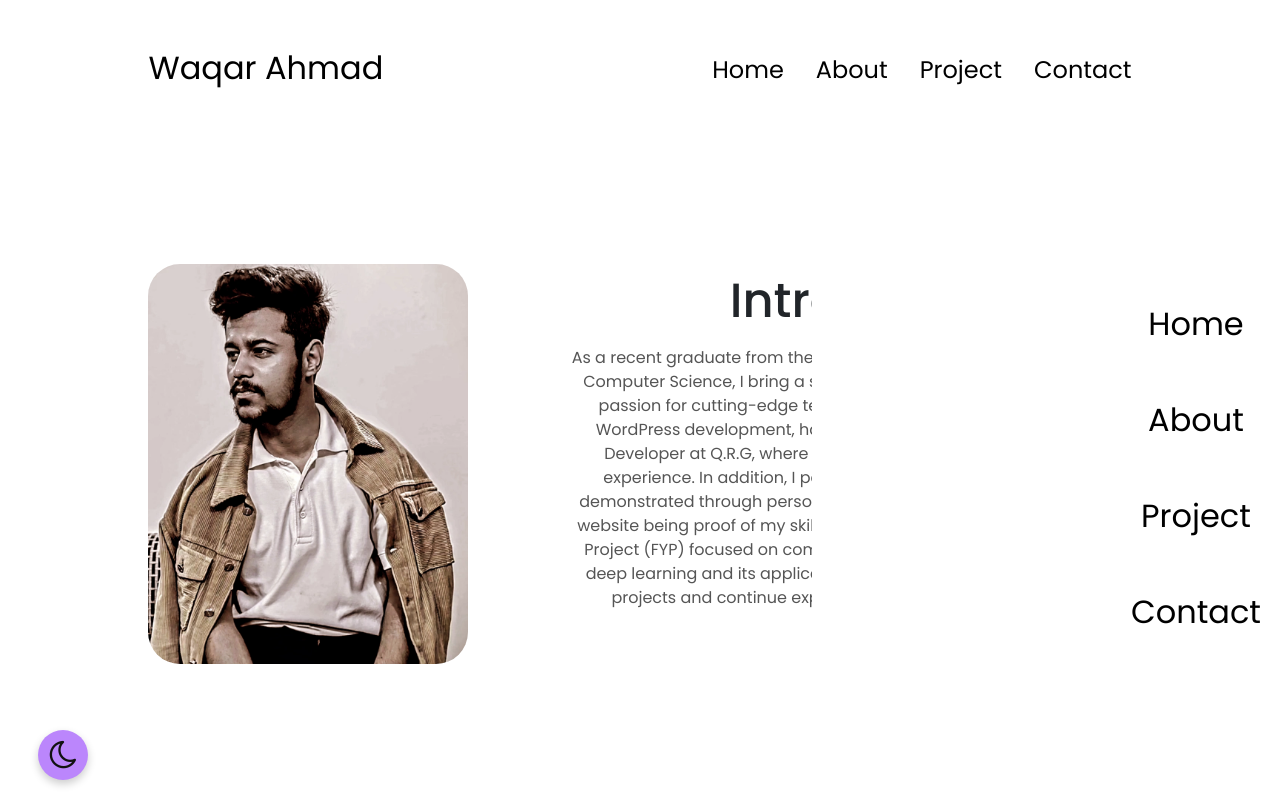
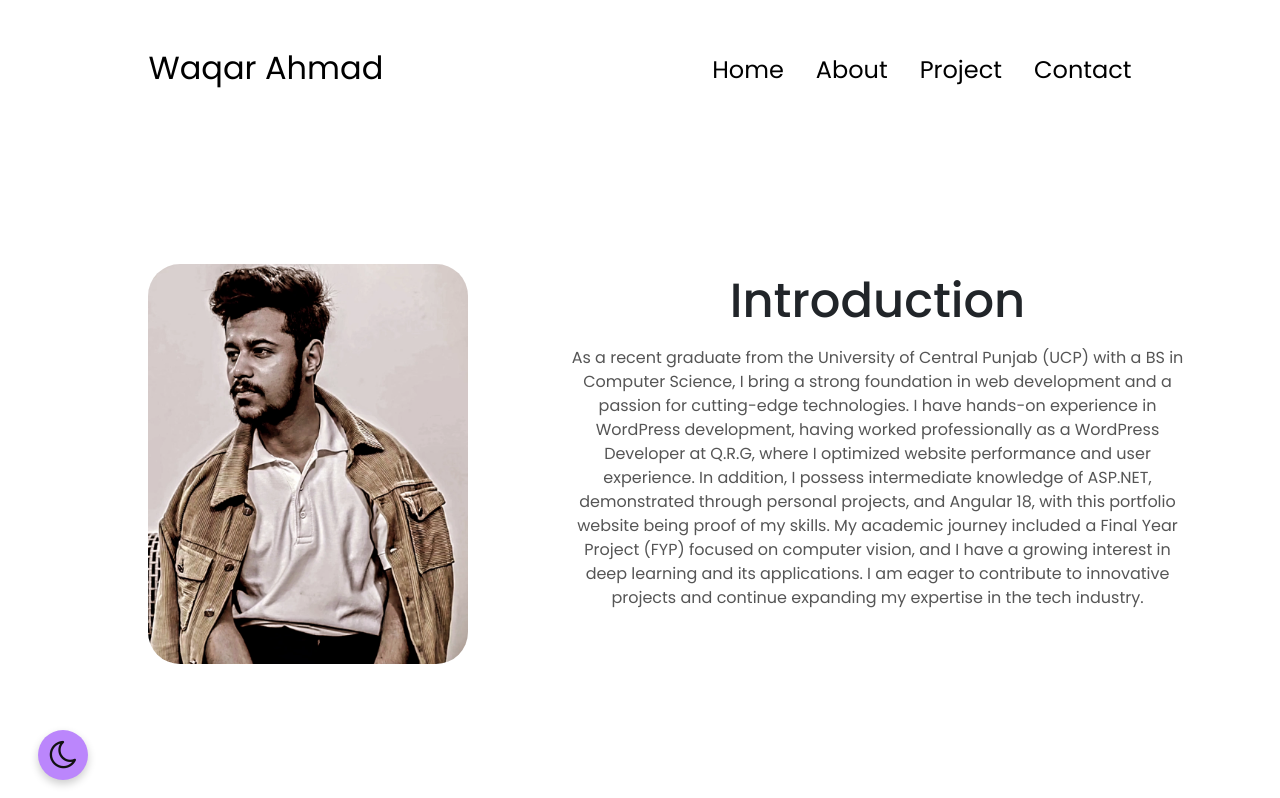
Before and after one commit to waqarahmad30/My-Portfolio, an Angular app: page /About in a window 1280 px wide. Shown: the top 798 px of the page. Built offline with nearby package versions, Linux system fonts and the light colour scheme.

Commit message:
navbar changes

```diff
--- a/src/app/app.component.css
+++ b/src/app/app.component.css
@@ -89,13 +89,13 @@ nav {
     width: 60vw;
     position: fixed;
     top: 17%;
-    right: -300px;
+    right: -450px;
     transition: transform 0.5s ease-in-out;
     z-index: 2;
   }
 
   .mbl-nav.active {
-    transform: translateX(-300px);
+    transform: translateX(-450px);
   }
 
   .mbl-nav ul {
@@ -145,6 +145,11 @@ padding: 3rem;
     }
 
 }
+@media (min-width: 900px) {
+  .mbl-nav {
+    display: none; /* Hide on larger screens */
+  }
+}
 .dark-mode-toggle {
   position: fixed;
   bottom: 20px;
```
Also changed, not shown: src/app/app.component.html (+0 -19 lines).
